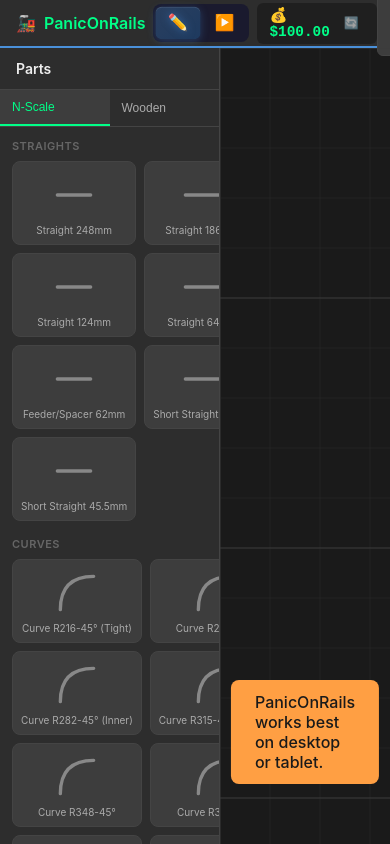
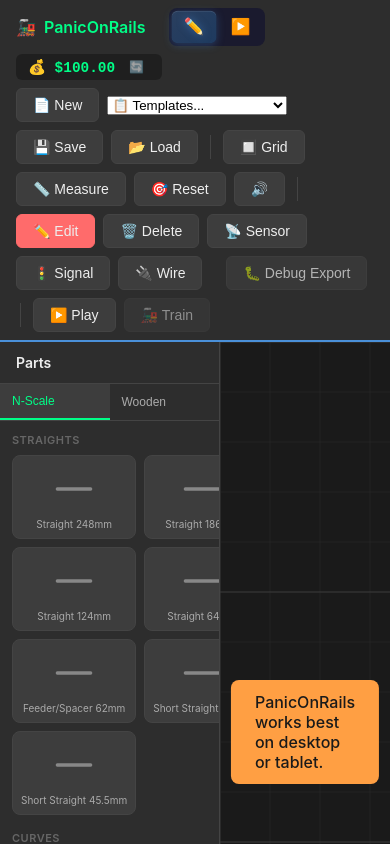
Before and after one commit to chayuto/panic-on-rails, a React (Vite) app: page / in a window 390 px wide. Built offline with nearby package versions, Linux system fonts and the light colour scheme.

Commit message:
refactor: Improve toolbar layout and responsiveness with flex wrap, gaps, and adjusted vertical spacing.

```diff
--- a/src/index.css
+++ b/src/index.css
@@ -136,13 +136,14 @@
 
 /* Toolbar */
 .toolbar {
-  height: var(--toolbar-height);
+  min-height: var(--toolbar-height);
   background: var(--bg-secondary);
   border-bottom: 2px solid var(--current-mode-accent);
-  padding: 0 16px;
+  padding: 8px 16px;
   display: flex;
   align-items: center;
-  justify-content: space-between;
+  flex-wrap: wrap;
+  gap: 8px 16px;
   transition: border-color 0.3s ease;
 }
 
@@ -157,6 +158,8 @@
 
 .toolbar-actions {
   display: flex;
+  flex-wrap: wrap;
+  align-items: center;
   gap: 8px;
 }
 
```
